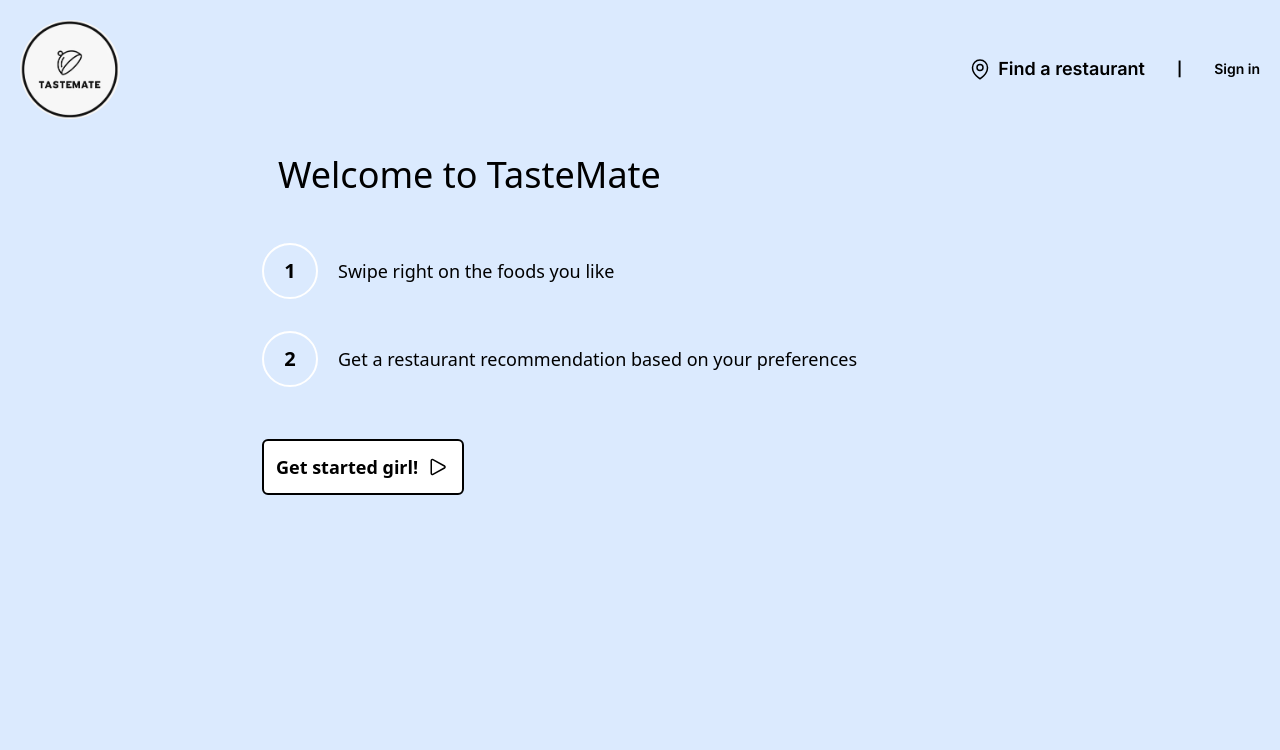
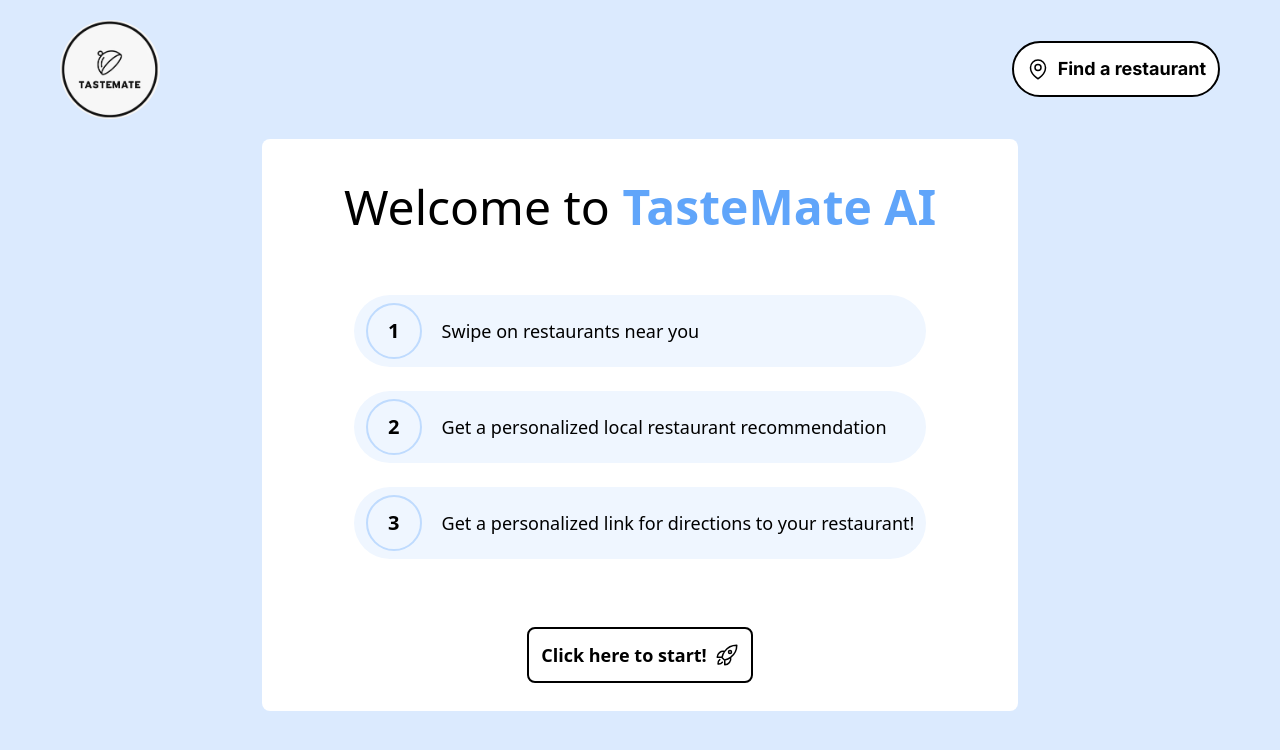
Before and after one commit to zackwalton/food-idea, a Next.js app: page /home in a window 1280 px wide. Shown: the top 750 px of the page. Built offline with nearby package versions, Linux system fonts and the light colour scheme; no server answers.

Commit message:
Home page adjustments

```diff
--- a/app/Navbar.tsx
+++ b/app/Navbar.tsx
@@ -1,10 +1,12 @@
+'use client'
 import Image from "next/image";
 import Link from "next/link";
-import { SignInButton } from "@/components/AuthButtons";
+import { useRouter } from 'next/navigation'
 
 export default function Navbar() {
+    const router = useRouter();
     return (
-        <header className="grid grid-flow-col items-center p-5 mx-auto max-w-[1300px]">
+        <header className="grid grid-flow-col items-center p-5 mx-auto max-w-[1200px]">
             <Link className="flex items-center"
                   href="/">
                 <Image
@@ -17,23 +19,18 @@
                 />
             </Link>
             <nav className="flex items-center ml-auto gap-8 text-black text-sm">
-                <Link href={"/swipe"}
-                      className={"flex gap-1.5 items-center font-semibold rounded-sm transition text-lg"}>
-                    <svg xmlns="http://www.w3.org/2000/svg" fill="none" viewBox="0 0 24 24" strokeWidth={1.5} stroke="currentColor" className="w-6 h-6">
-                    <path strokeLinecap="round" strokeLinejoin="round" d="M15 10.5a3 3 0 11-6 0 3 3 0 016 0z" />
-                    <path strokeLinecap="round" strokeLinejoin="round" d="M19.5 10.5c0 7.142-7.5 11.25-7.5 11.25S4.5 17.642 4.5 10.5a7.5 7.5 0 1115 0z" />
-                    </svg>
-                    Find a restaurant
-                </Link>
-                <p className={"font-bold pointer-events-none"}>|</p>
-                {/*<Link href={"/login"}*/}
-                {/*      className={"flex gap-1.5 items-center font-semibold rounded-sm transition hover:text-blue-400"}>*/}
-                {/*    */}
-                {/*</Link>*/}
-                <SignInButton />
-
-
-
+                <div className={"flex gap-1.5 items-center font-bold rounded-sm transition text-lg"}>
+                    <button onClick={() => {router.replace("/")}}
+                            className={"flex flex-row items-center gap-2 p-3 border-2 border-black bg-white rounded-full transition ease-in delay-50 hover:bg-blue-300"}>
+                        <svg xmlns="http://www.w3.org/2000/svg" fill="none" viewBox="0 0 24 24" strokeWidth={1.5}
+                             stroke="currentColor" className="w-6 h-6">
+                            <path strokeLinecap="round" strokeLinejoin="round" d="M15 10.5a3 3 0 11-6 0 3 3 0 016 0z" />
+                            <path strokeLinecap="round" strokeLinejoin="round"
+                                  d="M19.5 10.5c0 7.142-7.5 11.25-7.5 11.25S4.5 17.642 4.5 10.5a7.5 7.5 0 1115 0z" />
+                        </svg>
+                        Find a restaurant
+                    </button>
+                </div>
             </nav>
         </header>
     )
--- a/app/home/page.tsx
+++ b/app/home/page.tsx
@@ -1,25 +1,38 @@
 import Link from "next/link";
 
 export default function Page() {
-    return <div className= "flex flex-col gap-8 font-sans items-start">
-        <p className="text-4xl m-4"> Welcome to TasteMate </p>
-        <div className={"flex flex-row items-center gap-5"}>
-            <div className="w-14 h-14 rounded-full flex border-2 border-white justify-center items-center">
-                <p className={"font-bold text-xl"}>1</p>
+    return <div className="flex flex-col gap-12 font-sans items-center bg-white rounded-lg p-7">
+        <p className="text-5xl m-4 rounded-lg"> Welcome to <span className={"text-blue-400 font-bold"}>TasteMate AI</span> </p>
+        <div className="flex flex-col gap-6">
+            <div className={"flex flex-row items-center gap-5 transition ease-in delay-50 bg-blue-50 hover:bg-blue-100 p-2 px-3 rounded-full"}>
+                <div className="w-14 h-14 rounded-full flex border-2 border-blue-200 justify-center items-center">
+                    <p className={"font-bold text-xl"}>1</p>
+                </div>
+                <p className={"text-lg justify"}>Swipe on restaurants near you</p>
             </div>
-            <p className={"text-lg justify"}>Swipe right on the foods you like</p>
+            <div className={"flex flex-row items-center gap-5 transition ease-in delay-50 bg-blue-50 hover:bg-blue-100 p-2 px-3 rounded-full"}>
+                <div className="w-14 h-14 rounded-full flex border-2 border-blue-200 justify-center items-center">
+                    <p className={"font-bold text-xl"}>2</p>
+                </div>
+                <p className={"text-lg justify"}>Get a personalized local restaurant recommendation</p>
+            </div>
+            <div className={"flex flex-row items-center gap-5 transition ease-in delay-50 bg-blue-50 hover:bg-blue-100 p-2 px-3 rounded-full"}>
+                <div className="w-14 h-14 rounded-full flex border-2 border-blue-200 justify-center items-center">
+                    <p className={"font-bold text-xl"}>3</p>
+                </div>
+                <p className={"text-lg justify"}>Get a personalized link for directions to your restaurant!</p>
+            </div>
         </div>
-        <div className={"flex flex-row items-center gap-5"}>
-            <div className="w-14 h-14 rounded-full flex border-2 border-white justify-center items-center">
-                <p className={"font-bold text-xl"}>2</p>
-            </div>
-            <p className={"text-lg justify"}>Get a restaurant recommendation based on your preferences</p>
-        </div>
-        <Link href="/" className="flex flex-row items-center gap-2 font-bold text-lg text-black bg-white p-3 mt-5 border-2 border-black rounded-md">
-        Get started girl!
-        <svg xmlns="http://www.w3.org/2000/svg" fill="none" viewBox="0 0 24 24" strokeWidth={1.5} stroke="currentColor" className="w-6 h-6">
-        <path strokeLinecap="round" strokeLinejoin="round" d="M5.25 5.653c0-.856.917-1.398 1.667-.986l11.54 6.348a1.125 1.125 0 010 1.971l-11.54 6.347a1.125 1.125 0 01-1.667-.985V5.653z" />
+
+        <Link href="/"
+              className="flex flex-row items-center gap-2 font-bold text-lg text-black bg-white p-3 mt-5 border-2 border-black rounded-lg transition ease-in delay-50 hover:bg-blue-300">
+            Click here to start!
+            <svg xmlns="http://www.w3.org/2000/svg" fill="none" viewBox="0 0 24 24" strokeWidth={1.5}
+                 stroke="currentColor" className="w-6 h-6">
+                <path strokeLinecap="round" strokeLinejoin="round"
+                      d="M15.59 14.37a6 6 0 01-5.84 7.38v-4.8m5.84-2.58a14.98 14.98 0 006.16-12.12A14.98 14.98 0 009.631 8.41m5.96 5.96a14.926 14.926 0 01-5.841 2.58m-.119-8.54a6 6 0 00-7.381 5.84h4.8m2.581-5.84a14.927 14.927 0 00-2.58 5.84m2.699 2.7c-.103.021-.207.041-.311.06a15.09 15.09 0 01-2.448-2.448 14.9 14.9 0 01.06-.312m-2.24 2.39a4.493 4.493 0 00-1.757 4.306 4.493 4.493 0 004.306-1.758M16.5 9a1.5 1.5 0 11-3 0 1.5 1.5 0 013 0z" />
             </svg>
+
 
         </Link>
 
--- a/components/Swiper.tsx
+++ b/components/Swiper.tsx
@@ -28,22 +28,25 @@
     if (placeIndex + 1 >= places.length) {
         return <Recommendation places={places} preferences={preferences} />
     }
-    const imageUrl = `https://places.googleapis.com/v1/${places[placeIndex]['photos'][0]['name']}/media?key=${googleMapKey}&maxWidthPx=600`;
+    const imageUrl = `https://places.googleapis.com/v1/${places[placeIndex]['photos'][0]['name']}/media?key=${googleMapKey}&maxWidthPx=800`;
     return <div className={"flex justify-center"}>
-        <div className={"relative w-[600px] h-[550px] bg-white rounded-lg"}>
+        <div className={"relative w-[600px] min-h-[550px] bg-white rounded-lg"}>
             <div className={"flex flex-wrap w-full h-full items-center content-start p-3"}>
                 <Image
                     className={"border-2 border-black rounded-lg"}
                     src={imageUrl}
                     alt={"Restaurant Image"}
-                    width={600}
-                    height={400}
+                    width={800}
+                    height={800}
                 />
             </div>
+            <div className={"absolute bg-white opacity-50 w-full h-[90px] bottom-3 rounded-lg"} />
             <ButtonBad className={"absolute bottom-10 left-10"} onClick={dislikePic} />
-            <PriceLevel levelEnum={places[placeIndex]['priceLevel']} className={"absolute bottom-12 left-[246px]"} />
+            <PriceLevel levelEnum={places[placeIndex]['priceLevel']}
+                        className={"absolute bottom-12 left-[246px]"} />
             <StarRating className={"absolute bottom-5 left-[232px]"} rating={places[placeIndex]['rating']} />
             <ButtonGood className={"absolute bottom-10 right-10"} onClick={likePic} />
+
         </div>
     </div>
 }
```
